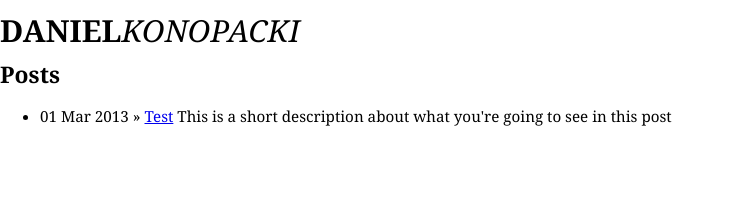
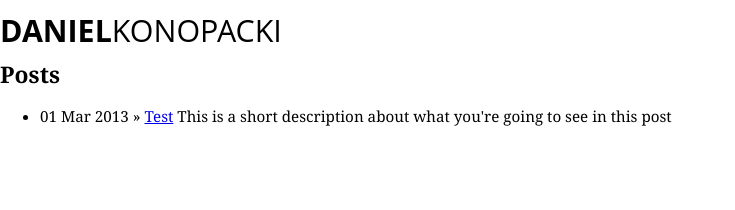
Before and after one commit to danielkonopacki/danielkonopacki.github.com, a Jekyll site: the page built from index.html, in a window 1280 px wide. Shown: the top 210 px of the page, without its empty margins (0-735 px from the left). Built offline with Jekyll 4.4.1, drawn with Linux system fonts in a browser that asks for light colours; Markdown is read by kramdown in place of the engine named in the settings.

Commit message:
CSS updates

```diff
--- a/_layouts/default.html
+++ b/_layouts/default.html
@@ -10,7 +10,7 @@
 <body>
   <div id="header">
     <div id="site-title">
-      <h1>Daniel<em>Konopacki</em></h1>
+      <h1>Daniel<strong>Konopacki</strong></h1>
     </div>
   </div>
   <div id="content">
--- a/css/typography.css
+++ b/css/typography.css
@@ -5,9 +5,10 @@ body {
 }
 
 #site-title {
+  font-family: "Open Sans", Helvetica;
   text-transform: uppercase;
 }
 
-#site-title em {
+#site-title strong {
   font-weight: 500;
 }
```
Also changed, not shown: 2 other files.
